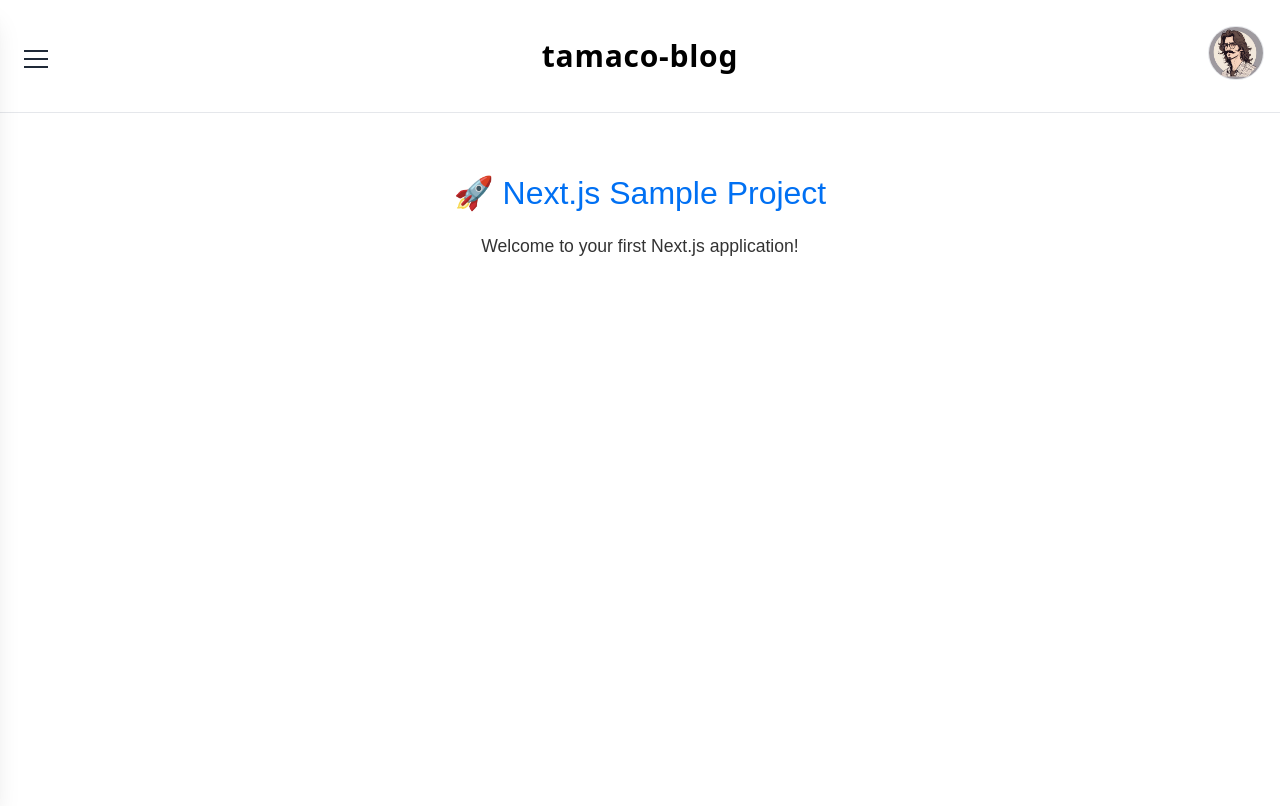
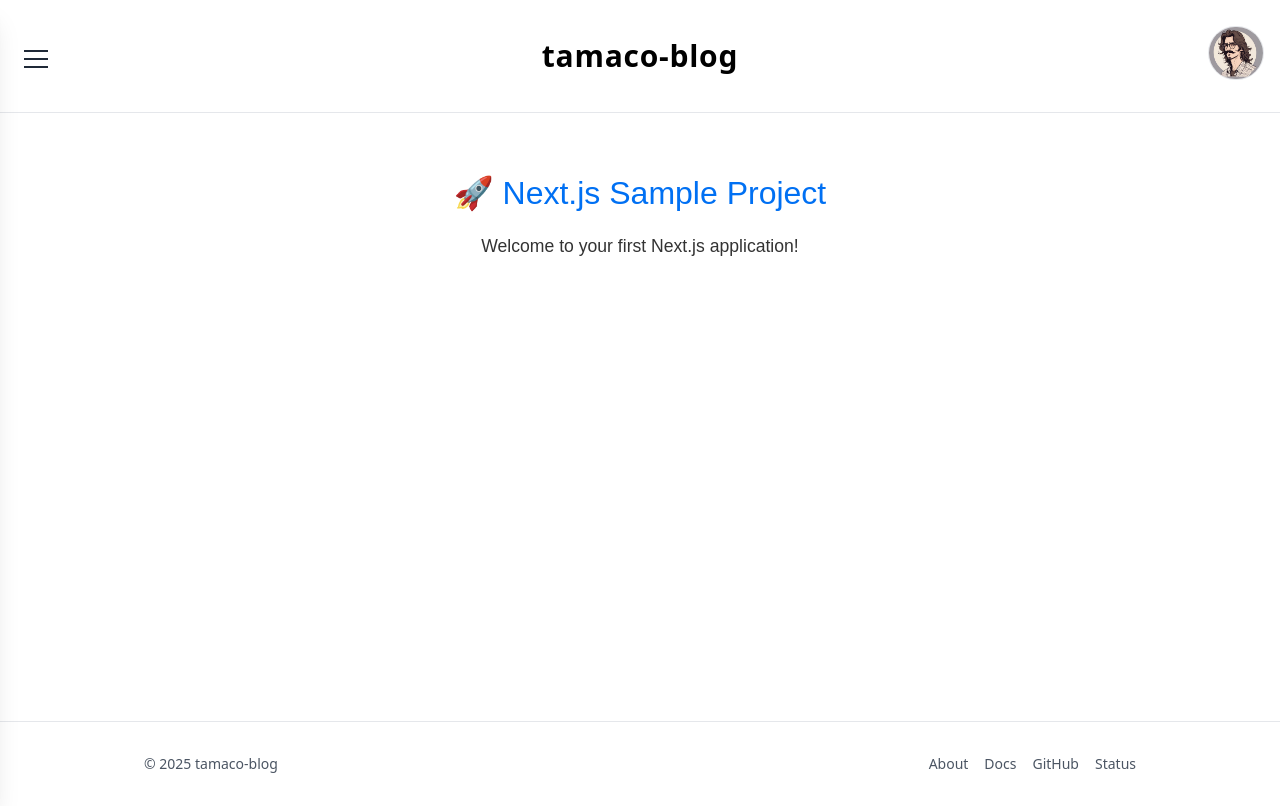
Before and after one commit to tamaco489/tamaco-blog, a Next.js app in the folder frontend/: page / in a window 1280 px wide. Built offline with nearby package versions, Linux system fonts and the light colour scheme.

Commit message:
add: footer components (#2)

```diff
--- a/frontend/app/layout.tsx
+++ b/frontend/app/layout.tsx
@@ -1,6 +1,7 @@
 import type { Metadata } from "next";
 import "./globals.css";
 import { Header } from "../components/Header";
+import { Footer } from "../components/Footer";
 
 export const metadata: Metadata = {
   title: {
@@ -19,9 +20,10 @@ export default function RootLayout({
     <html lang="en">
       <body>
         <Header />
-        <main className="mx-auto max-w-screen-lg px-4 py-6">
+        <main className="mx-auto max-w-screen-lg px-4 py-6 min-h-[60vh]">
           {children}
         </main>
+        <Footer />
       </body>
     </html>
   );
--- /dev/null
+++ b/frontend/components/Footer.tsx
@@ -0,0 +1,66 @@
+import Link from "next/link";
+
+/**
+ * Footer コンポーネント
+ *
+ * 目的:
+ * - サイト下部に GitHub 風のフッターを設置する。
+ *   - 左側に © 年 とサイト名
+ *   - 右側に水平ナビゲーションリンク（必要最低限）
+ *
+ * 実装内容:
+ * - 上部にボーダーを表示し、横幅は全幅。内部は最大幅で中央寄せ。
+ * - 小画面では縦積み、広い画面では左右に分割されるレイアウト。
+ *
+ * 影響範囲:
+ * - `app/layout.tsx` に取り込み、全ページに表示される。
+ */
+export function Footer() {
+  const year = new Date().getFullYear();
+  return (
+    <footer className="w-full border-t bg-white mt-32">
+      <div className="mx-auto max-w-screen-lg px-4 py-8">
+        <div className="flex flex-col md:flex-row items-center md:items-start justify-between gap-4">
+          <p className="text-sm text-gray-600">© {year} tamaco-blog</p>
+
+          <nav aria-label="フッターナビゲーション" className="text-sm text-gray-600">
+            <ul className="flex flex-wrap items-center gap-x-4 gap-y-2">
+              <li>
+                <Link href="/about" className="hover:underline">
+                  About
+                </Link>
+              </li>
+              <li>
+                <Link href="/docs" className="hover:underline">
+                  Docs
+                </Link>
+              </li>
+              <li>
+                <a
+                  href="https://github.com/tamaco489/tamaco-blog"
+                  target="_blank"
+                  rel="noopener noreferrer"
+                  className="hover:underline"
+                >
+                  GitHub
+                </a>
+              </li>
+              <li>
+                <a
+                  href="https://www.githubstatus.com/"
+                  target="_blank"
+                  rel="noopener noreferrer"
+                  className="hover:underline"
+                >
+                  Status
+                </a>
+              </li>
+            </ul>
+          </nav>
+        </div>
+      </div>
+    </footer>
+  );
+}
+
+export default Footer;
```
